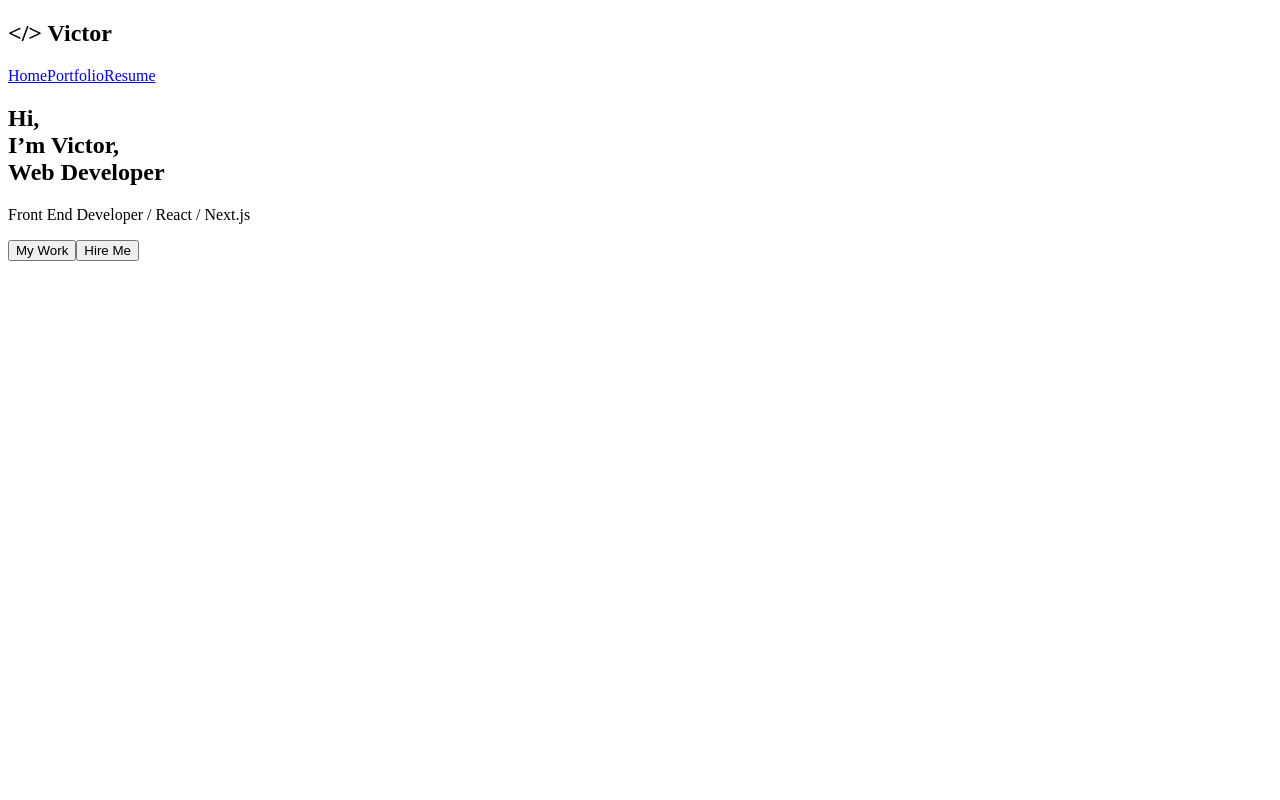
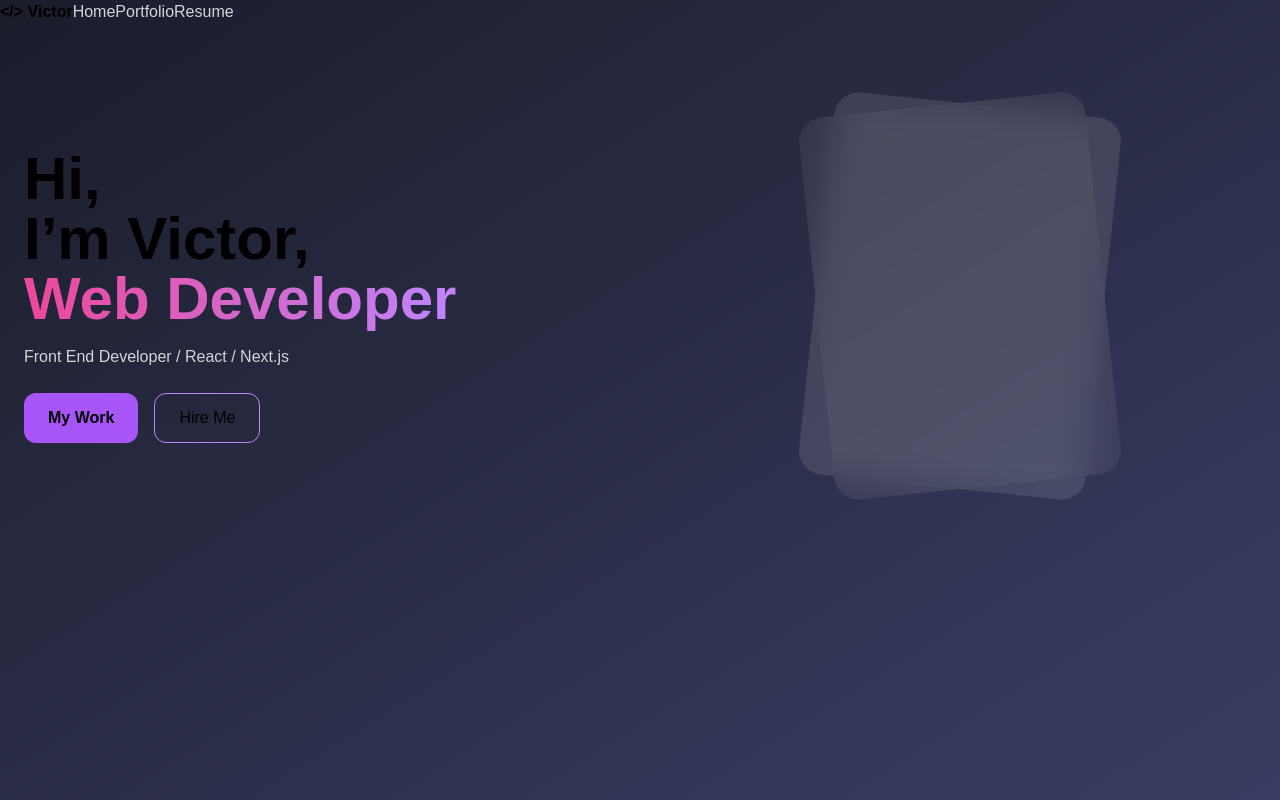
Before and after one commit to kejzhin/portfolio, a Next.js app: page / in a window 1280 px wide. Built offline with nearby package versions, Linux system fonts and the light colour scheme.

Commit message:
Update layout.tsx

```diff
--- a/app/layout.tsx
+++ b/app/layout.tsx
@@ -1,12 +1,14 @@
+import "./globals.css";
+
 export const metadata = {
   title: "Portfolio",
   description: "My portfolio",
 };
 
-export default function RootLayout({ children }: { children: React.ReactNode }) {
+export default function RootLayout({ children }) {
   return (
     <html lang="en">
-      <body className="bg-[#0f111a] text-white">{children}</body>
+      <body>{children}</body>
     </html>
   );
 }
```
